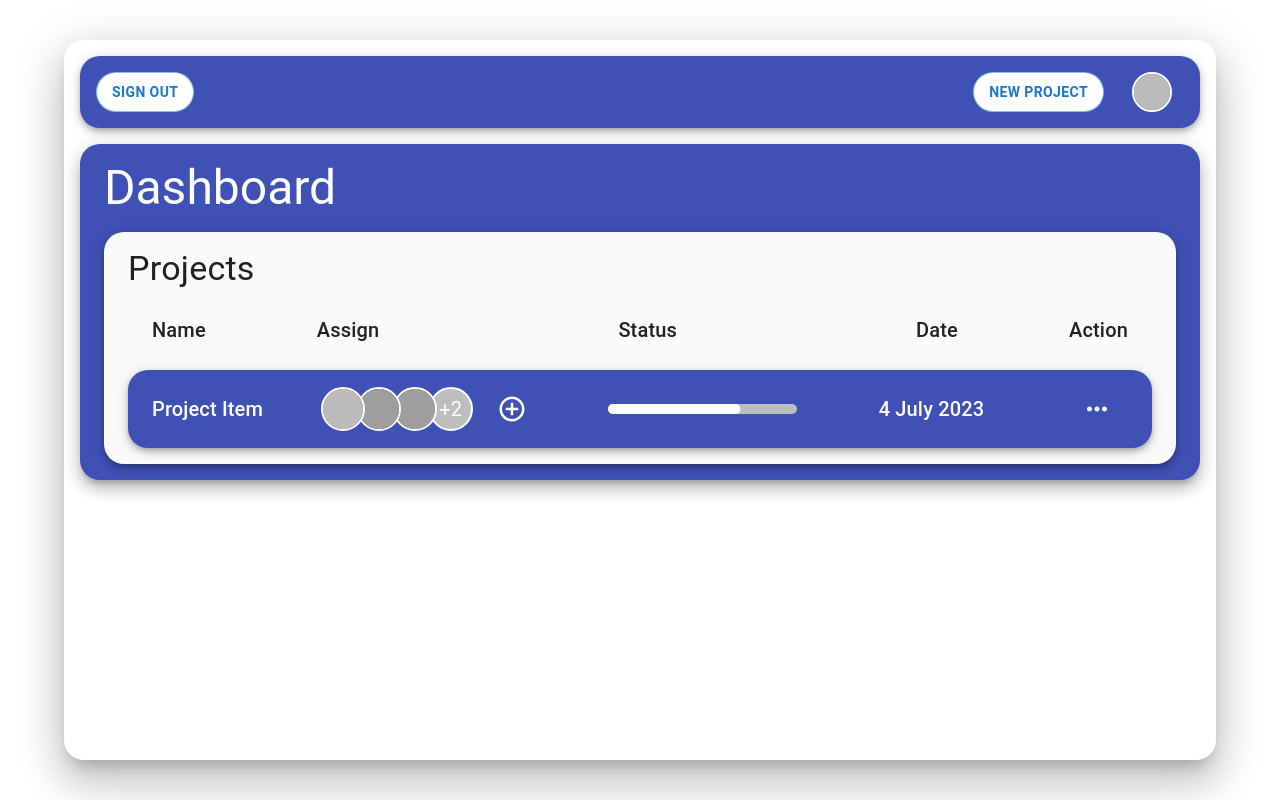
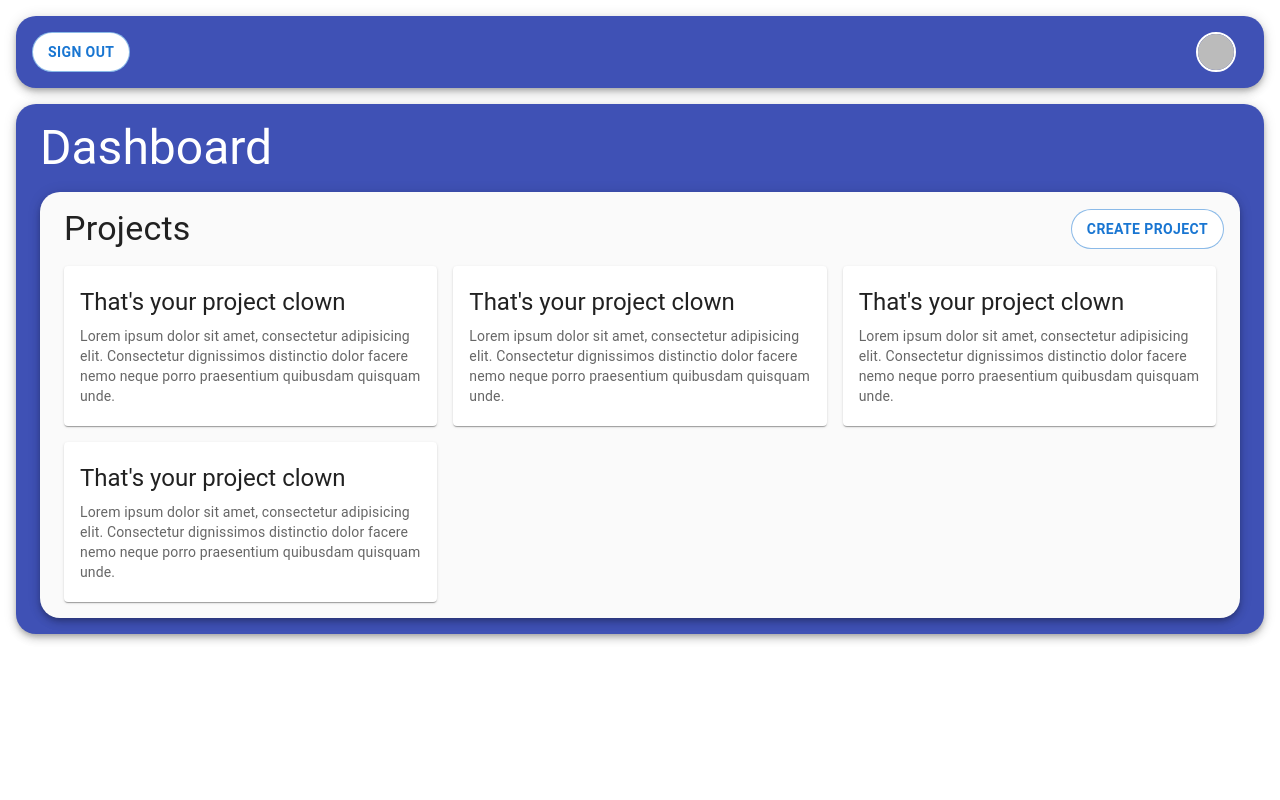
Before and after one commit to RiMac902/RemakeTaskApp, a React (Vite) app: page /home in a window 1280 px wide. Built offline with nearby package versions, Linux system fonts and the light colour scheme; no server answers; sample sign-in values are in the browser's storage; grey boxes are pictures that could not be loaded.

Commit message:
Redesign

```diff
--- a/src/components/Header.tsx
+++ b/src/components/Header.tsx
@@ -19,17 +19,14 @@ const Header = () => {
 
     const goToProfilePage = () => navigate('/profile');
     const singOutHandle = () => dispatch(signOutAccount());
-    // const goToCreateTaskPage = () => navigate('/createTask');
-    const goToCreateProjectPage = () => navigate('/createProject');
-
 
     return (
         <Paper elevation={5} sx={{borderRadius: 5, bgcolor: indigo[500], margin: 2}}>
             <Stack direction="row" justifyContent="space-between" sx={{padding: 2}} spacing={0}>
                 <Button onClick={singOutHandle} variant="outlined" sx={{
-                        borderRadius: 5, fontWeight: 'bold', backgroundColor: 'white', ":hover": {
-                            bgcolor: grey[300],
-                        }
+                    borderRadius: 5, fontWeight: 'bold', backgroundColor: 'white', ":hover": {
+                        bgcolor: grey[300],
+                    }
                 }}>Sign Out</Button>
                 <Stack direction="row" alignItems="center">
                     {isLoading
@@ -37,20 +34,14 @@ const Header = () => {
                             <Skeleton width={90} height={40} sx={{marginX: 2}}/>
                             <Skeleton variant="circular" width={40} height={40} sx={{marginX: 2}}/>
                         </>)
-                        : (<>
-                            <Button onClick={goToCreateProjectPage} variant="outlined" disabled={currentPath === '/createProject'} sx={{
-                                marginX: 2,
-                                borderRadius: 5,
-                                fontWeight: 'bold',
-                                backgroundColor: 'white',
-                                height: '40px',
-                                ":hover": {bgcolor: grey[300]}
-                            }}>New Project</Button>
-
+                        : (
                             <Button disabled={currentPath === '/profile'} onClick={goToProfilePage} sx={{padding: 0}}>
-                                <Avatar src={photoURL || ''} sx={{border: '2px solid #fff',  ":hover": {border: `2px solid ${grey[300]}`}}}></Avatar>
+                                <Avatar src={photoURL || ''} sx={{
+                                    border: '2px solid #fff',
+                                    ":hover": {border: `2px solid ${grey[300]}`}
+                                }}></Avatar>
                             </Button>
-                        </>)
+                        )
                     }
                 </Stack>
             </Stack>
--- /dev/null
+++ b/src/components/ProjectCard.tsx
@@ -0,0 +1,21 @@
+import React from 'react';
+import {Card, CardActionArea, CardContent, Typography} from "@mui/material";
+
+const ProjectCard = () => {
+    return (
+        <Card sx={{ minWidth: '100%', minHeight: '10rem', maxHeight: '10rem'}} >
+            <CardActionArea sx={{width: '100%', height: '100%',}}>
+                <CardContent>
+                    <Typography gutterBottom variant="h5" component="div">
+                        That's your project clown
+                    </Typography>
+                    <Typography variant="body2" color="text.secondary">
+                        Lorem ipsum dolor sit amet, consectetur adipisicing elit. Consectetur dignissimos distinctio dolor facere nemo neque porro praesentium quibusdam quisquam unde.
+                    </Typography>
+                </CardContent>
+            </CardActionArea>
+        </Card>
+    );
+};
+
+export default ProjectCard;
--- a/src/components/ProjectItem.tsx
+++ b/src/components/ProjectItem.tsx
@@ -33,7 +33,6 @@ const ProjectItem: FC = () => {
                        ) : (
                            <Avatar sx={{ bgcolor: deepOrange[500] }} />
                        )}
-                           {/*<Avatar alt="Remy Sharp" sx={{ bgcolor: deepOrange[500] }} src={currentUser?.photoURL}/>*/}
                            <Avatar alt="Travis Howard" sx={{ bgcolor: deepPurple[500] }} src="https://images.unsplash.com/photo-1438761681033-6461ffad8d80?ixlib=rb-4.0.3&ixid=M3wxMjA3fDB8MHxwaG90by1wYWdlfHx8fGVufDB8fHx8fA%3D%3D&auto=format&fit=crop&w=1470&q=80" />
                            <Avatar alt="Cindy Baker" sx={{ bgcolor: green[500] }} src="https://images.unsplash.com/photo-1527980965255-d3b416303d12?ixlib=rb-4.0.3&ixid=M3wxMjA3fDB8MHxwaG90by1wYWdlfHx8fGVufDB8fHx8fA%3D%3D&auto=format&fit=crop&w=880&q=80" />
                            <Avatar alt="Agnes Walker" sx={{ bgcolor: deepPurple[500] }} src="https://images.unsplash.com/photo-1527980965255-d3b416303d12?ixlib=rb-4.0.3&ixid=M3wxMjA3fDB8MHxwaG90by1wYWdlfHx8fGVufDB8fHx8fA%3D%3D&auto=format&fit=crop&w=880&q=80" />
--- a/src/layout/DashBoard.tsx
+++ b/src/layout/DashBoard.tsx
@@ -1,5 +1,5 @@
 import React, {FC} from 'react';
-import {Button, Paper, Stack, Typography} from "@mui/material";
+import {Paper, Stack, Typography} from "@mui/material";
 import {indigo} from "@mui/material/colors";
 import ProjectBoard from "./ProjectBoard.tsx";
 
@@ -7,7 +7,7 @@ import ProjectBoard from "./ProjectBoard.tsx";
 const DashBoard: FC = () => {
     return (
         <Stack direction="column">
-            <Paper sx={{bgcolor: indigo[500], marginX: 2, padding: 2, borderRadius: 5}} elevation={10}>
+            <Paper sx={{bgcolor: indigo[500], marginX: 2, padding: 2, borderRadius: 5}} elevation={5}>
                 <Typography variant="h3" sx={{marginX: 1, color: 'white', userSelect: 'none'}}>Dashboard</Typography>
                 <ProjectBoard/>
             </Paper>
--- a/src/layout/ProjectBoard.tsx
+++ b/src/layout/ProjectBoard.tsx
@@ -1,21 +1,58 @@
 import React, {FC} from 'react';
-import {Paper, Stack, Typography} from "@mui/material";
+import {Button, Paper, Stack, Typography} from "@mui/material";
+import Grid from '@mui/material/Unstable_Grid2';
 import {grey} from "@mui/material/colors";
-import ProjectItem from "../components/ProjectItem.tsx";
+import ProjectCard from "../components/ProjectCard.tsx";
+import {useLocation, useNavigate} from "react-router-dom";
 
 const ProjectBoard: FC = () => {
+    const navigate = useNavigate();
+    const location = useLocation();
+    const currentPath = location.pathname;
+
+    const goToCreateProjectPage = () => navigate('/createProject');
     return (
         <Stack direction="column" sx={{marginTop: 2}}>
-            <Paper sx={{bgcolor: grey[50], marginX: 1, padding: 2, borderRadius: 5}} elevation={5}>
-                <Typography variant="h4" sx={{marginX: 1, userSelect: 'none'}}>Projects</Typography>
-                <Stack direction={'row'} justifyContent={'space-between'}  sx={{margin: 3}}>
-                    <Typography variant="h6" sx={{marginX: 1, userSelect: 'none'}}>Name</Typography>
-                    <Typography variant="h6" sx={{marginX: 1, marginRight: 17, userSelect: 'none'}}>Assign</Typography>
-                    <Typography variant="h6" sx={{marginX: 1, userSelect: 'none'}}>Status</Typography>
-                    <Typography variant="h6" sx={{marginX: 1, marginLeft: 17, userSelect: 'none'}}>Date</Typography>
-                    <Typography variant="h6" sx={{marginX: 1, userSelect: 'none'}}>Action</Typography>
+            <Paper sx={{bgcolor: grey[50], marginX: 1, borderRadius: 5}} elevation={5}>
+                <Stack direction={'row'} sx={{alignItems: 'center', justifyContent: 'space-between'}}>
+                    <Typography variant="h4" sx={{
+                        marginTop: 2,
+                        marginLeft: 3,
+                        marginBottom: 2,
+                        userSelect: 'none'
+                    }}>Projects</Typography>
+
+                    <Button onClick={goToCreateProjectPage} variant="outlined" disabled={currentPath === '/createProject'} sx={{
+                        marginX: 2,
+                        borderRadius: 5,
+                        fontWeight: 'bold',
+                        backgroundColor: 'white',
+                        height: '40px',
+                        ":hover": {bgcolor: grey[300]}
+                    }}>Create Project</Button>
+
                 </Stack>
-                <ProjectItem/>
+                <Grid container spacing={2} sx={{paddingX: 3, paddingBottom: 2}}>
+
+                    <Grid xl={3} md={4} sm={6} xs={12} sx={{display: 'flex', justifyContent: 'center'}}>
+                        <ProjectCard/>
+                    </Grid>
+
+
+                    <Grid xl={3} md={4} sm={6} xs={12} sx={{display: 'flex', justifyContent: 'center'}}>
+                        <ProjectCard/>
+                    </Grid>
+
+                    <Grid xl={3} md={4} sm={6} xs={12} sx={{display: 'flex', justifyContent: 'center'}}>
+                        <ProjectCard/>
+                    </Grid>
+
+                    <Grid xl={3} md={4} sm={6} xs={12} sx={{display: 'flex', justifyContent: 'center'}}>
+                        <ProjectCard/>
+                    </Grid>
+
+                </Grid>
+
             </Paper>
         </Stack>
     );
--- a/src/pages/CreateProjectPage.tsx
+++ b/src/pages/CreateProjectPage.tsx
@@ -4,10 +4,12 @@ import {grey, indigo} from "@mui/material/colors";
 import MainField from "../layout/MainField.tsx";
 import Team from "../components/Team.tsx";
 import ProjectForm from "../components/ProjectForm.tsx";
+import Header from "../components/Header.tsx";
 
 const CreateProjectPage = () => {
     return (
-        <MainField>
+        <>
+            <Header/>
                 <Paper sx={{bgcolor: indigo[500], marginX: 2, padding: 2, borderRadius: 5}} elevation={10}>
                     <Typography variant="h3" sx={{marginX: 1, color: 'white', userSelect: 'none'}}>Create Project</Typography>
                     <Stack sx={{marginTop: 2, flexDirection: 'row',}}>
@@ -15,7 +17,7 @@ const CreateProjectPage = () => {
                         <Team/>
                     </Stack>
                 </Paper>
-        </MainField>
+        </>
     );
 };
 
--- a/src/pages/HomePage.tsx
+++ b/src/pages/HomePage.tsx
@@ -1,14 +1,15 @@
 import React, {FC, useState} from "react";
 import DashBoard from "../layout/DashBoard.tsx";
-import MainField from "../layout/MainField.tsx";
+import Header from "../components/Header.tsx";
 
 const HomePage: FC = () => {
     const [taskIsExist, setTaskIsExist] = useState<boolean>();
 
     return (
-        <MainField>
+        <>
+            <Header/>
             {taskIsExist ? <DashBoard/> : <DashBoard/>}
-        </MainField>
+        </>
     );
 };
 
--- a/src/pages/ProfilePage.tsx
+++ b/src/pages/ProfilePage.tsx
@@ -25,9 +25,9 @@ const ProfilePage = () => {
 
 
     return (
-        <Box display="flex" alignItems="center" justifyContent="center" minHeight="100vh" flexDirection='column'>
-            <Paper sx={{minWidth: '90vw', minHeight: '90vh', borderRadius: 5, alignItems: "center"}} elevation={24}>
+        <>
                 <Header/>
+
                 <Typography variant={'h1'}>{getUser?.displayName || 'Loading...'}</Typography>
 
                 <Box display="flex" alignItems={'center'}>
@@ -40,8 +40,8 @@ const ProfilePage = () => {
                     </LoadingButton>
                     <input type="file" onChange={handleChange} />
                 </Box>
-            </Paper>
-        </Box>
+
+        </>
     );
 };
 
```
Also changed, not shown: src/components/ProjectTable.tsx (added, +62 -0 lines), src/pages/CreateTaskPage.tsx (+19 -6 lines).
